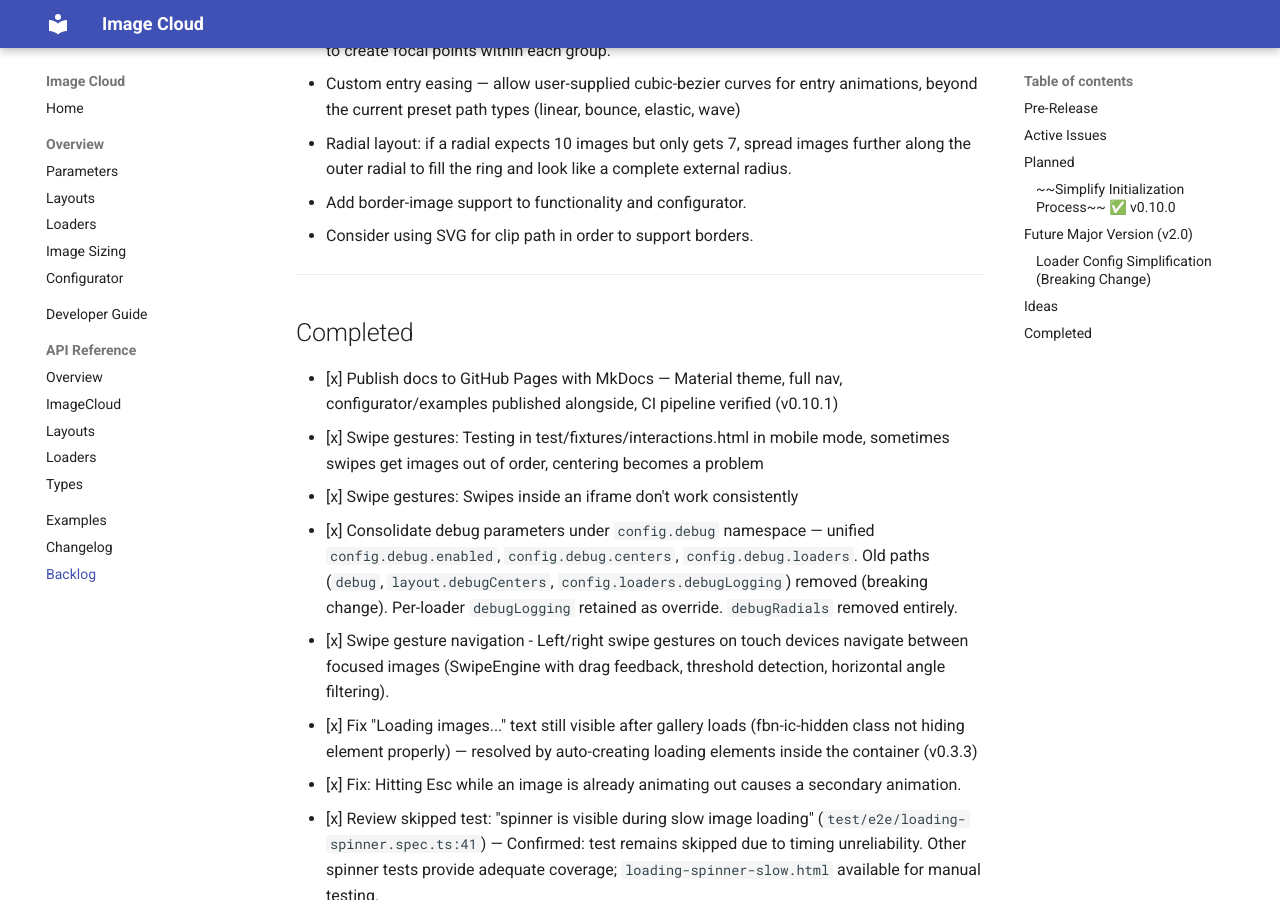
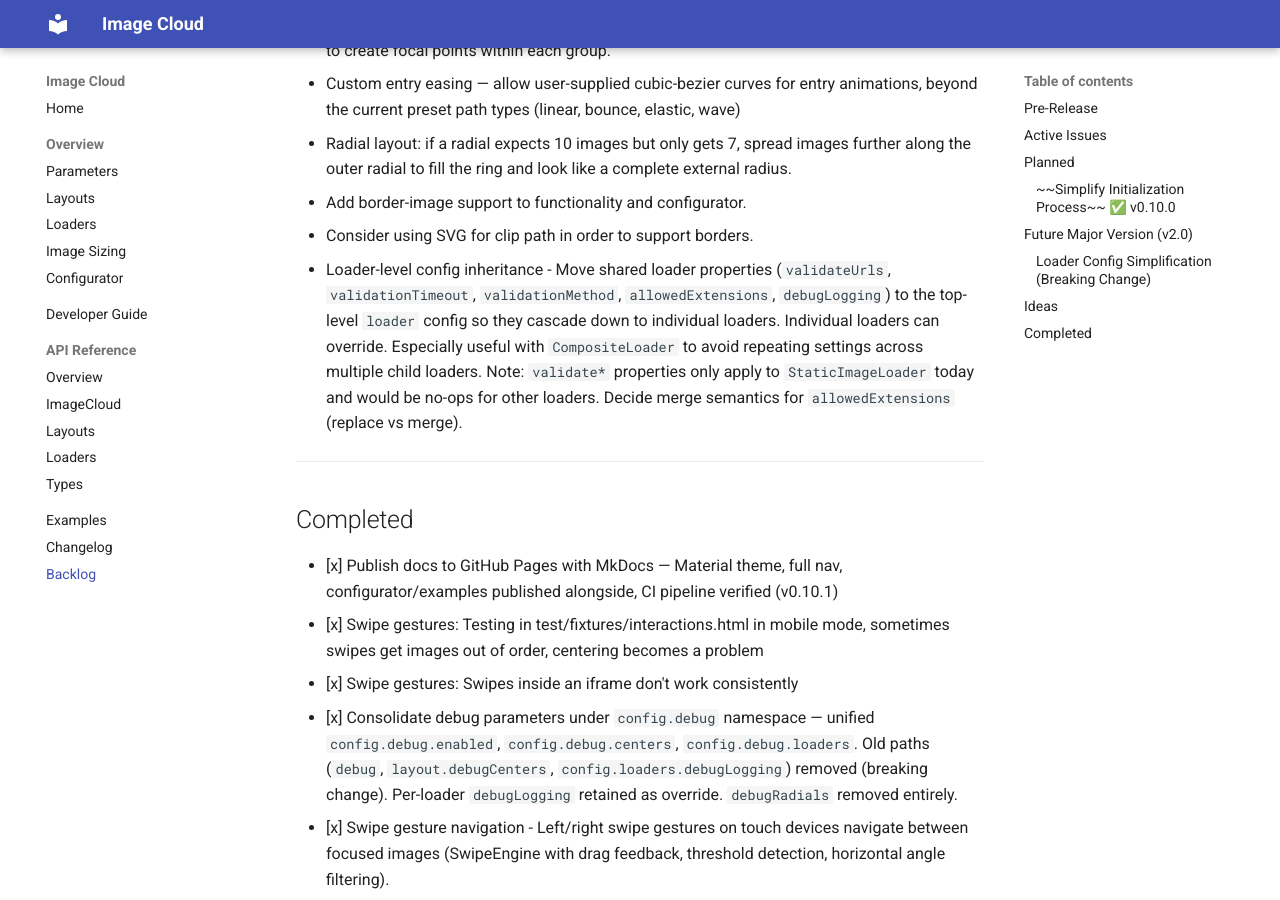
Before and after one commit to frybynite/image-cloud, an MkDocs documentation site: the page built from docs/backlog.md, in a window 1280 px wide and 900 px high, scrolled down 2314 px. Built offline with MkDocs 1.6.1 and Material for MkDocs 9.7.7, drawn with Linux system fonts in a browser that asks for light colours.

Commit message:
chore: merge backlog from main (loader-level config inheritance idea)

```diff
--- a/docs/backlog.md
+++ b/docs/backlog.md
@@ -77,6 +77,7 @@ loader: [{ type: 'static', urls: [...] }, { type: 'googleDrive', apiKey: 'KEY',
 - Radial layout: if a radial expects 10 images but only gets 7, spread images further along the outer radial to fill the ring and look like a complete external radius.
 - Add border-image support to functionality and configurator.
 - Consider using SVG for clip path in order to support borders.
+- Loader-level config inheritance - Move shared loader properties (`validateUrls`, `validationTimeout`, `validationMethod`, `allowedExtensions`, `debugLogging`) to the top-level `loader` config so they cascade down to individual loaders. Individual loaders can override. Especially useful with `CompositeLoader` to avoid repeating settings across multiple child loaders. Note: `validate*` properties only apply to `StaticImageLoader` today and would be no-ops for other loaders. Decide merge semantics for `allowedExtensions` (replace vs merge).
 
 ---
 
```
